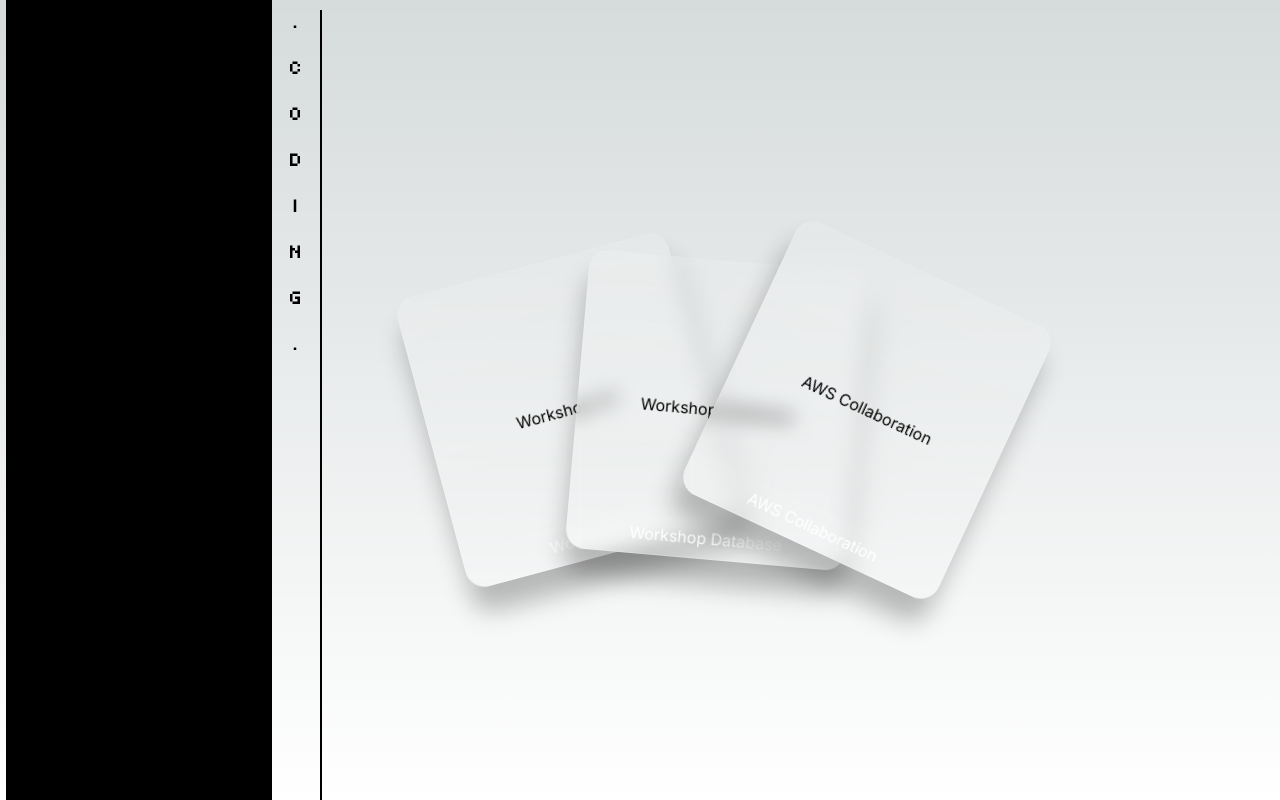
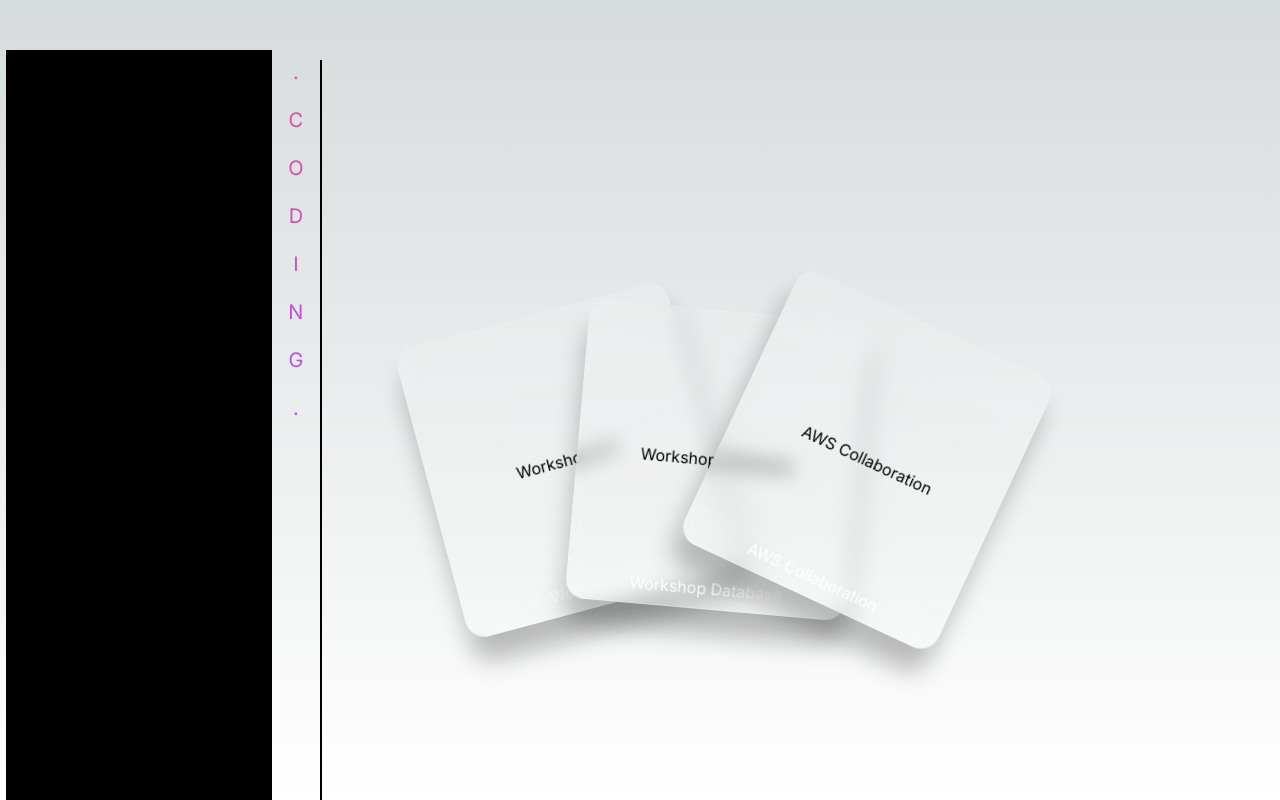
Before and after one commit to tangminhanh/three-next-js, a Next.js app in the folder next-threejs-typescript-example/: page /about-me/community in a window 1280 px wide. Built offline with nearby package versions, Linux system fonts and the light colour scheme.

Commit message:
done ww community plspls

```diff
--- a/next-threejs-typescript-example/src/app/ui/BeyondCoding.module.css
+++ b/next-threejs-typescript-example/src/app/ui/BeyondCoding.module.css
@@ -1,5 +1,6 @@
 /* BeyondCoding.module.css */
 .container {
+  padding-top:50px;
   display: flex;
   overflow: hidden;
   height: 100vh;
@@ -41,6 +42,9 @@
   margin-right: 30px; /* Increase the margin-right to push the cards to the right */
   border-right: 2px solid black;
   height: 100%;
+    background: linear-gradient(to bottom, #ec4899, #a855f7, #6366f1);
+    -webkit-background-clip: text;
+      -webkit-text-fill-color: transparent;
 }
 
 .cardContainer {
@@ -90,7 +94,7 @@
   cursor: pointer;
   transform: rotate(0deg) !important;
   margin: 0 3px;
-  align-item:center;
+  /* align-item:center; */
   /* padding-left:10px; */
 }
 
--- a/next-threejs-typescript-example/src/app/ui/BeyondCodingMilestone.tsx
+++ b/next-threejs-typescript-example/src/app/ui/BeyondCodingMilestone.tsx
@@ -26,7 +26,7 @@
   {/* Right scrollable timeline */}
   {TimelineData.map((section, index) => (
     <div key={index} className={styles.timelineSection}>
-      <h2 className={`custom-font text-xl  ${styles.timelineTitle}`}>{section.title}</h2>
+      <h2 className={` text-xl  ${styles.timelineTitle}`}>{section.title}</h2>
       <div className={`${styles.cardContainer}`}>
         {section.items.map((item, idx) => (
           <div
```
